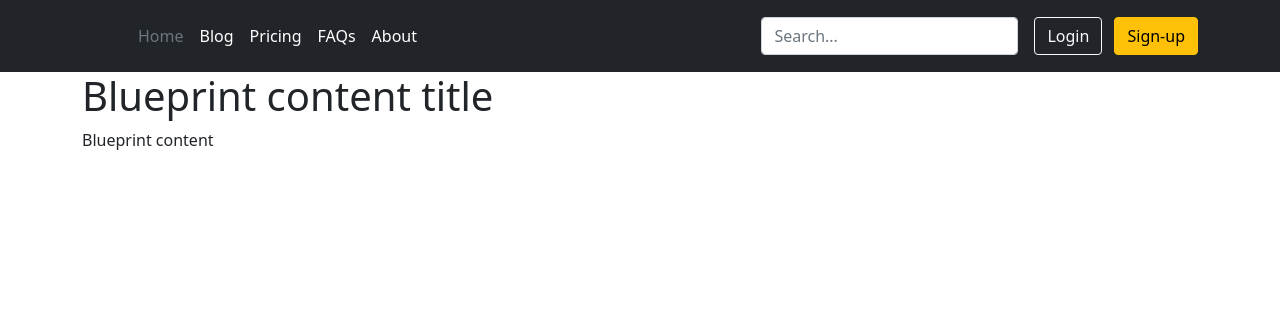
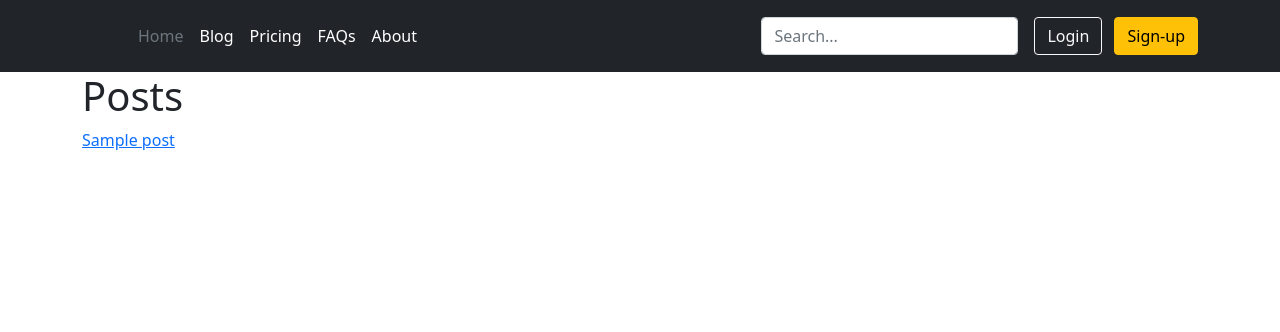
Before and after one commit to botrf/flask_blog, a Python web app: template app/posts/templates/posts/index.html in a window 1280 px wide. Shown: the top 332 px of the page. Run offline with Jinja, Linux system fonts and the light colour scheme; the template is opened without the code that fills it: most values are stand-ins (such as "Sample title", 1, 10 or a date in 2020).

Commit message:
Post detail

```diff
--- a/app/posts/templates/posts/index.html
+++ b/app/posts/templates/posts/index.html
@@ -5,9 +5,15 @@
 {% endblock %}
 
 {% block content_title %}
-    Blueprint content title
+    Posts
 {% endblock %}
 
 {% block content %}
-    Blueprint content
+    {% for post in posts %}
+        <a href="{{ url_for('posts.post_detail', slug=post.slug) }}">
+            <p>
+                {{post.title}}
+            </p>
+        </a>
+    {% endfor %}
 {% endblock %}
```
Also changed, not shown: app/posts/blueprint.py (+10 -1 lines), app/posts/templates/posts/post_detail.html (added, +14 -0 lines).
